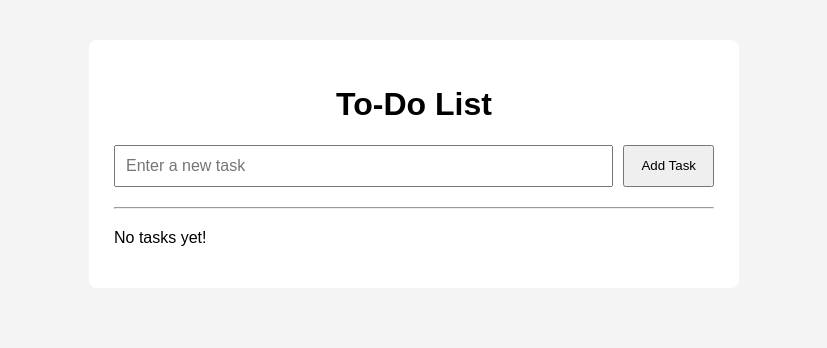
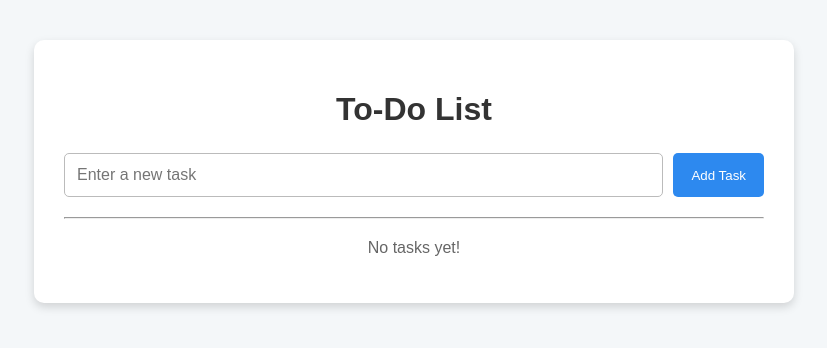
Before and after one commit to jhodge10/cloud-database-app, a Flask app: page / in a window 1280 px wide. Shown: the top 348 px of the page, without its empty margins (226-1053 px from the left). Run offline with Flask 3, Linux system fonts and the light colour scheme; data that the repository does not hold is empty.

Commit message:
Improve website styling

```diff
--- a/static/style.css
+++ b/static/style.css
@@ -1,31 +1,23 @@
 body {
-    font-family: Arial, sans-serif;
-    background: #f4f4f4;
-    margin: 40px;
+    font-family: Arial, Helvetica, sans-serif;
+    background-color: #f4f7f9;
+    margin: 0;
+    padding: 40px;
 }
 
 .container {
-    max-width: 600px;
+    max-width: 700px;
     margin: auto;
     background: white;
-    padding: 25px;
-    border-radius: 8px;
+    padding: 30px;
+    border-radius: 10px;
+    box-shadow: 0 4px 10px rgba(0,0,0,.15);
 }
 
 h1 {
     text-align: center;
-}
-
-ul {
-    list-style: none;
-    padding: 0;
-}
-
-li {
-    background: #eeeeee;
-    margin-bottom: 10px;
-    padding: 10px;
-    border-radius: 5px;
+    color: #333;
+    margin-bottom: 25px;
 }
 
 form {
@@ -36,15 +28,63 @@ form {
 
 input[type="text"] {
     flex: 1;
-    padding: 10px;
+    padding: 12px;
     font-size: 16px;
+    border: 1px solid #bbb;
+    border-radius: 5px;
 }
 
 button {
-    padding: 10px 16px;
+    padding: 12px 18px;
+    background-color: #2d89ef;
+    color: white;
+    border: none;
+    border-radius: 5px;
     cursor: pointer;
 }
 
+button:hover {
+    background-color: #1b5fa7;
+}
+
+ul {
+    list-style: none;
+    padding: 0;
+}
+
+li {
+    background: #f8f8f8;
+    border: 1px solid #ddd;
+    border-radius: 6px;
+    padding: 12px;
+    margin-bottom: 12px;
+
+    display: flex;
+    justify-content: space-between;
+    align-items: center;
+}
+
+.completed {
+    text-decoration: line-through;
+    color: gray;
+}
+
+.actions a {
+    text-decoration: none;
+    margin-left: 10px;
+    color: #2d89ef;
+    font-weight: bold;
+}
+
+.actions a:hover {
+    text-decoration: underline;
+}
+
 hr {
-    margin-bottom: 20px;
+    margin: 20px 0;
 }
+
+p {
+    text-align: center;
+    color: #666;
+}
--- a/templates/index.html
+++ b/templates/index.html
@@ -37,22 +37,28 @@
 
             <li>
 
+                <div>
+
                     {% if task.completed %}
-                    ✅
+                        <span class="completed">
+                            ✅ {{ task.title }}
+                        </span>
                     {% else %}
-                    ⬜
+                        ⬜ {{ task.title }}
                     {% endif %}
 
-                {{ task.title }}
+                </div>
+
+                <div class="actions">
 
                     <a href="/edit/{{ task._id }}">Edit</a>
-
-|
 
                     <a href="/delete/{{ task._id }}"
                         onclick="return confirm('Delete this task?')">
                             Delete
                     </a>
+
+                </div>
 
              </li>
 
```
Also changed, not shown: templates/edit.html (+5 -3 lines). Lines whose indentation alone changed are shown as unchanged.
